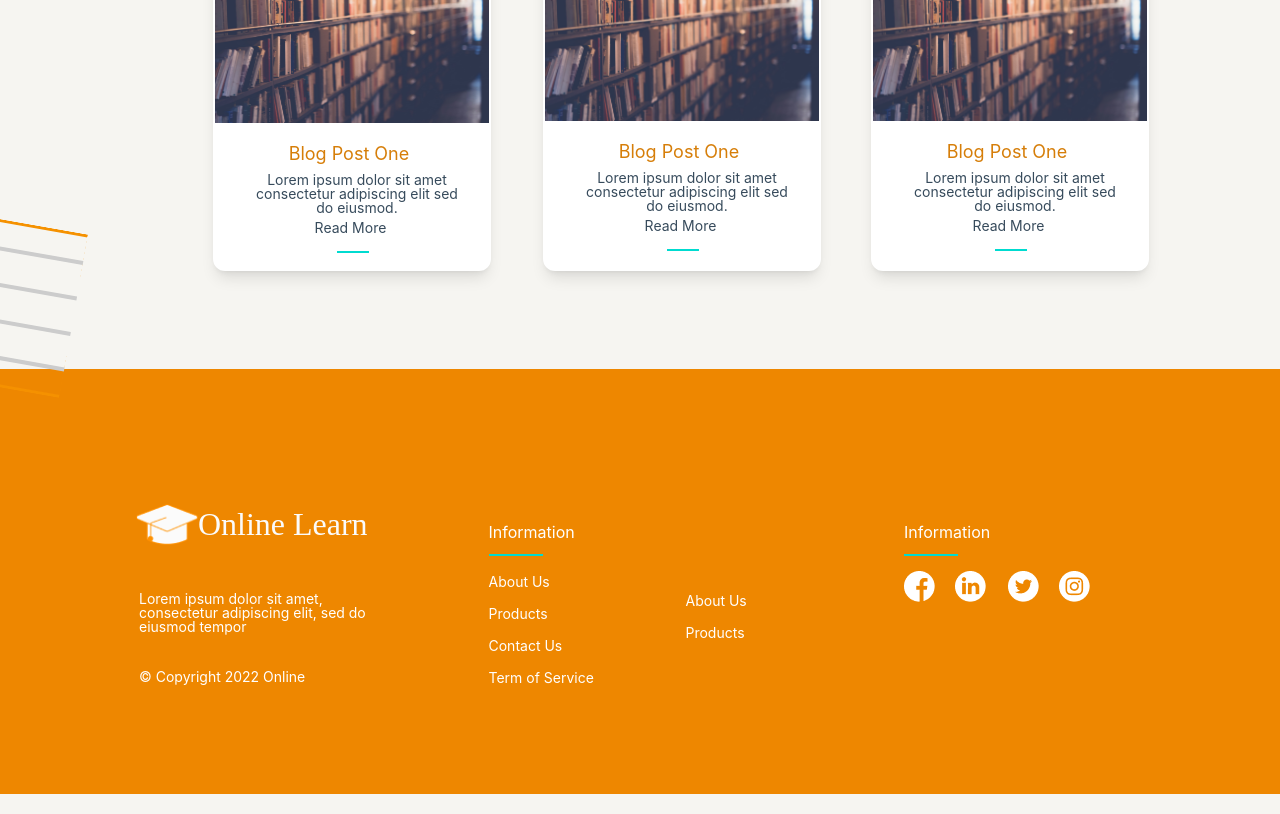
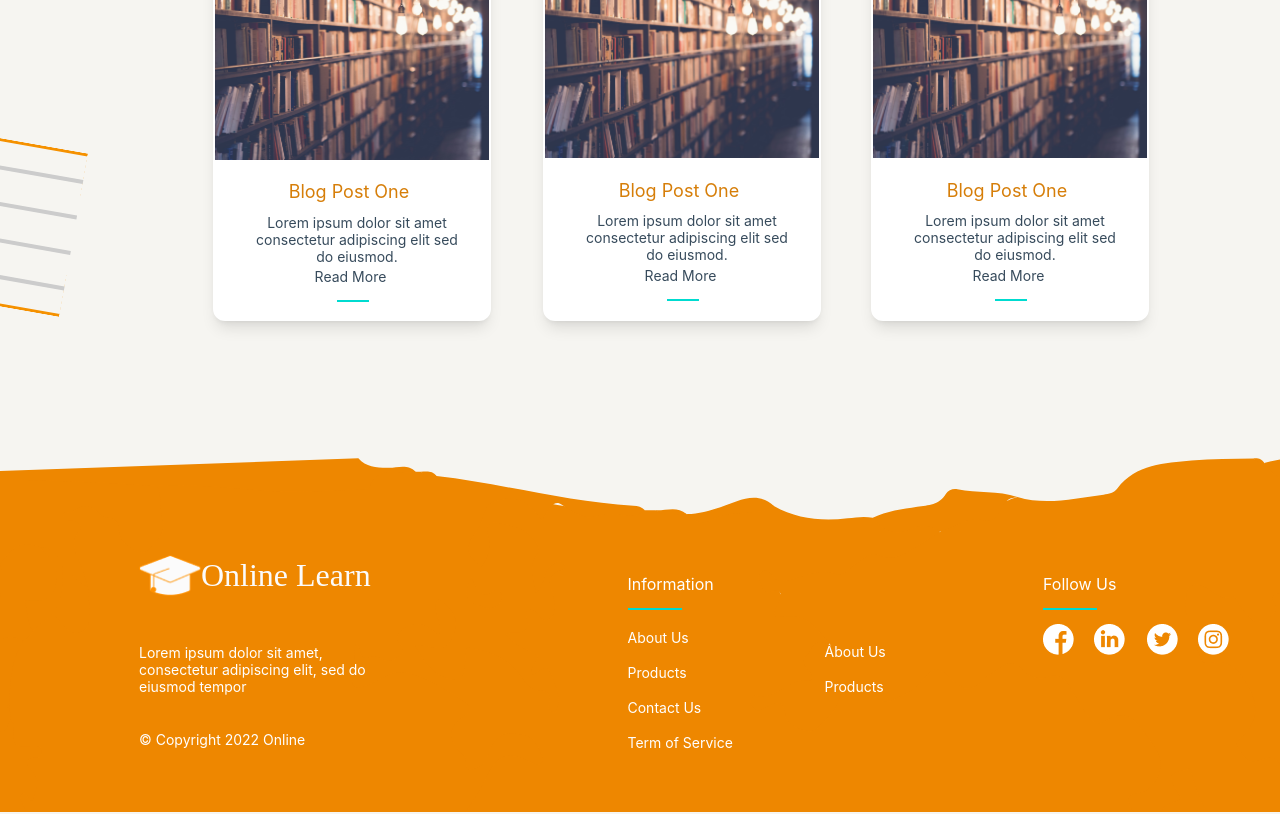
Before and after one commit to agrawaljay12/Online-Learning, a React (Vite) app: page / in a window 1280 px wide. Shown: the part 2880-3694 px from the top of the page. Built offline with nearby package versions, Linux system fonts and the light colour scheme.

Commit message:
fix the footer layout

```diff
--- a/src/component/common/Blog.jsx
+++ b/src/component/common/Blog.jsx
@@ -8,10 +8,10 @@ const Blog = () => {
         <div className="w-full max-w-[1015px] xl:ml-[188px] xl:mr-[163px] lg:ml-[120px] mt-[153px]">
           <img src={HeaderLogo} alt="" className="mx-auto" />
           <div className="mx-auto">
-            <span className="w-[273px] h-[45px] block mx-auto font-[Libre Baskerville] text-[rgba(55,75,92,1)] xl:text-[36px] text-[34px] font-normal leading-none pt-[17.18px]">
+            <span className="w-[273px] block mx-auto font-[Libre Baskerville] text-[rgba(55,75,92,1)] xl:text-[36px] text-[34px] font-normal leading-[45px] pt-[17.18px]">
               Read Our Blog
             </span>
-            <p className=" w-[450px] h-[60px] ml-[247px] mr-[240px] text-center font-[Libre Baskerville] text-[rgba(55,75,92,1)] text-[16px] font-normal leading-none pt-[19.53px]">
+            <p className=" w-[450px] ml-[247px] mr-[240px] text-center font-[Libre Baskerville] text-[rgba(55,75,92,1)] text-[16px] font-normal leading-[20px] pt-[19.53px]">
               Lorem ipsum dolor sit amet, consectetur adipiscing <br />
               elit sed do eiusmod tempor incididunt ut labore et <br /> dolore
               magna aliqua.
@@ -21,15 +21,15 @@ const Blog = () => {
               {/* 1st */}
               <div className="ml-[25px] mt-[11.53px] mr-[25px] bg-white shadow-lg rounded-xl border-[2px] border-white">
                 <img src={Library} alt="" className="w-[278px] h-[195px]" />
-                <span className="block font-[Libre Baskerville] text-[rgba(214,126,9,1)] text-[18px] font-normal leading-none pt-[21.47px] pl-[73.67px] pr-[73.33px]">
+                <span className="block font-[Libre Baskerville] text-[rgba(214,126,9,1)] text-[18px] font-normal leading-[22px] pt-[21.47px] pl-[73.67px] pr-[73.33px]">
                   Blog Post One
                 </span>
-                <p className="text-center font-[Libre Baskerville] text-[rgba(55,75,92,1)] text-[14px] font-normal leading-none pt-[10.53px] pl-[35px] pr-[25px]">
+                <p className="text-center font-[Libre Baskerville] text-[rgba(55,75,92,1)] text-[14px] font-normal leading-[17px] pt-[10.53px] pl-[35px] pr-[25px]">
                   Lorem ipsum dolor sit amet <br /> consectetur adipiscing elit
                   sed <br />
                   do eiusmod.
                 </p>
-                <span className=" w-[79px] h-[17px] text-center font-[Libre Baskerville] text-[rgba(55,75,92,1)] text-[14px] font-normal leading-none pt-[17.47px] pl-[99.62px] pr-[99.38px]">
+                <span className=" w-[79px] text-center font-[Libre Baskerville] text-[rgba(55,75,92,1)] text-[14px] font-normal leading-[17px] pt-[17.47px] pl-[99.62px] pr-[99.38px]">
                   Read More
                 </span>
                 <div className="border-t-2 mt-[11.5px] mb-[16.5px] ml-[121.5px] mr-[120.5px] border-[rgba(0,219,208,1)]"></div>
@@ -38,15 +38,15 @@ const Blog = () => {
               {/* 2nd */}
               <div className="ml-[27px] mt-[12.53px] mr-[23px] bg-white shadow-lg rounded-xl border-[2px] border-white">
                 <img src={Library} alt="" />
-                <span className="block font-[Libre Baskerville] text-[rgba(214,126,9,1)] text-[18px] font-normal leading-none pt-[21.47px] pl-[73.67px] pr-[73.33px]">
+                <span className="block font-[Libre Baskerville] text-[rgba(214,126,9,1)] text-[18px] font-normal leading-[22px] pt-[21.47px] pl-[73.67px] pr-[73.33px]">
                   Blog Post One
                 </span>
-                <p className="text-center font-[Libre Baskerville] text-[rgba(55,75,92,1)] text-[14px] font-normal leading-none pt-[10.53px] pl-[35px] pr-[25px]">
+                <p className="text-center font-[Libre Baskerville] text-[rgba(55,75,92,1)] text-[14px] font-normal leading-[17px] pt-[10.53px] pl-[35px] pr-[25px]">
                   Lorem ipsum dolor sit amet <br /> consectetur adipiscing elit
                   sed <br />
                   do eiusmod.
                 </p>
-                <span className=" w-[79px] h-[17px] text-center font-[Libre Baskerville] text-[rgba(55,75,92,1)] text-[14px] font-normal leading-none pt-[17.47px] pl-[99.62px] pr-[99.38px]">
+                <span className=" w-[79px] text-center font-[Libre Baskerville] text-[rgba(55,75,92,1)] text-[14px] font-normal leading-[17px] pt-[17.47px] pl-[99.62px] pr-[99.38px]">
                   Read More
                 </span>
                 <div className="border-t-2 mt-[11.5px] mb-[16.5px] ml-[121.5px] mr-[120.5px] border-[rgba(0,219,208,1)]"></div>
@@ -55,15 +55,15 @@ const Blog = () => {
               {/* 3rd */}
                 <div className="ml-[27px] mt-[12.53px] mr-[23px] bg-white shadow-lg rounded-xl border-[2px] border-white">
                 <img src={Library} alt="" />
-                <span className="block font-[Libre Baskerville] text-[rgba(214,126,9,1)] text-[18px] font-normal leading-none pt-[21.47px] pl-[73.67px] pr-[73.33px]">
+                <span className="block font-[Libre Baskerville] text-[rgba(214,126,9,1)] text-[18px] font-normal leading-[22px] pt-[21.47px] pl-[73.67px] pr-[73.33px]">
                   Blog Post One
                 </span>
-                <p className="text-center font-[Libre Baskerville] text-[rgba(55,75,92,1)] text-[14px] font-normal leading-none pt-[10.53px] pl-[35px] pr-[25px]">
+                <p className="text-center font-[Libre Baskerville] text-[rgba(55,75,92,1)] text-[14px] font-normal leading-[17px] pt-[10.53px] pl-[35px] pr-[25px]">
                   Lorem ipsum dolor sit amet <br /> consectetur adipiscing elit
                   sed <br />
                   do eiusmod.
                 </p>
-                <span className=" w-[79px] h-[17px] text-center font-[Libre Baskerville] text-[rgba(55,75,92,1)] text-[14px] font-normal leading-none pt-[17.47px] pl-[99.62px] pr-[99.38px]">
+                <span className=" w-[79px] text-center font-[Libre Baskerville] text-[rgba(55,75,92,1)] text-[14px] font-normal leading-[17px] pt-[17.47px] pl-[99.62px] pr-[99.38px]">
                   Read More
                 </span>
                 <div className="border-t-2 mt-[11.5px] mb-[16.5px] ml-[121.5px] mr-[120.5px] border-[rgba(0,219,208,1)]"></div>
--- a/src/component/layout/Footer.jsx
+++ b/src/component/layout/Footer.jsx
@@ -3,58 +3,59 @@ import Facebook from "../../assets/icon/Facebook.png";
 import Instagram from "../../assets/icon/Instagram.png";
 import Twitter from "../../assets/icon/Twitter.png";
 import Linkedin from "../../assets/icon/Linkedin.png";
+import FooterBackground from "../../assets/image/FooterBackground.svg"
 
 const Footer = () => {
   return (
     <>
       <footer>
-        <div className="w-full max-w-[1843.79px] h-[425px] mt-[97.84px] bg-[rgba(238,135,0,1)] text-[rgba(255,255,255,1)]">
-          <div className="grid xl:grid-cols-[488.5px_197px_218.5px_183.79px] lg:grid-cols-3 md:grid-cols-2 grid-cols-1 min-h-0 lg:self-start xs:justify-items-center">
+        <div style={{ backgroundImage: `url(${FooterBackground})` }} className="bg-[position:0_-2px] bg-no-repeat w-full max-w-[1843.79px] h-[395px] mt-[97.84px] text-[rgba(255,255,255,1)]">
+          <div className="grid xl:grid-cols-[488.5px_197px_218.5px_183.79px] lg:grid-cols-3 md:grid-cols-2 grid-cols-1 min-h-0 lg:self-start xs:justify-items-center ml-[139px]">
             {/* logo section */}
             <div>
-              <div className="flex items-center mt-[134.98px] ml-[135.96px]">
+              <div className="flex items-center mt-[134.98px]">
                 <img
                   src={FooterLogo}
                   alt=""
                   className="w-[61.94px] h-[40.8px]"
                 />
-                <span className="text-[rgba(251,251,251,1)] font-[Forte] font-normal text-[32px] leading-7">
+                <span className="text-[rgba(251,251,251,1)] font-[Forte] font-normal text-[32px] leading-[43px]">
                   Online Learn
                 </span>
               </div>
-              <p className="ml-[139px] mt-[47.29px] font-[Libre Baskerville] font-normal text-[14px] leading-none">
+              <p className="mt-[47.29px] font-[Libre Baskerville] font-normal text-[14px] leading-[17px]">
                 Lorem ipsum dolor sit amet, <br /> consectetur adipiscing elit,
                 sed do <br /> eiusmod tempor
               </p>
-              <p className="ml-[139px] mb-[386.1px] mt-[36.18px] font-[Libre Baskerville] font-normal text-[14px] leading-none">
+              <p className="mt-[36.18px] font-[Libre Baskerville] font-normal text-[14px] leading-[17px]">
                 © Copyright 2022 Online
               </p>
             </div>
 
             {/* Information */}
             <div>
-              <h4 className="mt-[154.86px] text-[rgba(255,255,255,1)] font-[Libre Baskerville] font-normal text-[16px] leading-none">
+              <h4 className="mt-[154.86px] text-[rgba(255,255,255,1)] font-[Libre Baskerville] font-normal text-[16px] leading-5">
                 Information
               </h4>
               <div className="mt-[14.32px] border-b-[2px] border-[rgba(0,219,208,1)] w-[54px]"></div>
               <ul className="list-none">
                 <a href="">
-                  <li className="mt-[18.68px] text-[rgba(255,255,255,1)] font-[Libre Baskerville] font-normal text-[14px] leading-none">
+                  <li className="mt-[18.68px] text-[rgba(255,255,255,1)] font-[Libre Baskerville] font-normal text-[14px] leading-[17px]">
                     About Us
                   </li>
                 </a>
                 <a href="">
-                  <li className="mt-[18px] text-[rgba(255,255,255,1)] font-[Libre Baskerville] font-normal text-[14px] leading-none">
+                  <li className="mt-[18px] text-[rgba(255,255,255,1)] font-[Libre Baskerville] font-normal text-[14px] leading-[17px]">
                     Products
                   </li>
                 </a>
                 <a href="">
-                  <li className="mt-[18px] text-[rgba(255,255,255,1)] font-[Libre Baskerville] font-normal text-[14px] leading-none">
+                  <li className="mt-[18px] text-[rgba(255,255,255,1)] font-[Libre Baskerville] font-normal text-[14px] leading-[17px]">
                     Contact Us
                   </li>
                 </a>
                 <a href="">
-                  <li className="mt-[18px] text-[rgba(255,255,255,1)] font-[Libre Baskerville] font-normal text-[14px] leading-none">
+                  <li className="mt-[18px] text-[rgba(255,255,255,1)] font-[Libre Baskerville] font-normal text-[14px] leading-[17px]">
                     Term of Service
                   </li>
                 </a>
@@ -65,12 +66,12 @@ const Footer = () => {
             <div className="mt-[205.86px]">
               <ul className="list-none">
                 <a href="">
-                  <li className="mt-[18.68px] text-[rgba(255,255,255,1)] font-[Libre Baskerville] font-normal text-[14px] leading-none">
+                  <li className="mt-[18.68px] text-[rgba(255,255,255,1)] font-[Libre Baskerville] font-normal text-[14px] leading-[17px]">
                     About Us
                   </li>
                 </a>
                 <a href="">
-                  <li className="mt-[18px] text-[rgba(255,255,255,1)] font-[Libre Baskerville] font-normal text-[14px] leading-none">
+                  <li className="mt-[18px] text-[rgba(255,255,255,1)] font-[Libre Baskerville] font-normal text-[14px] leading-[17px]">
                     Products
                   </li>
                 </a>
@@ -79,8 +80,8 @@ const Footer = () => {
 
             {/* follow us */}
             <div>
-              <h4 className="mt-[154.86px] text-[rgba(255,255,255,1)] font-[Libre Baskerville] font-normal text-[16px] leading-none">
-                Information
+              <h4 className="mt-[154.86px] text-[rgba(255,255,255,1)] font-[Libre Baskerville] font-normal text-[16px] leading-5">
+                Follow Us
               </h4>
               <div className="mt-[14.32px] border-b-[2px] border-[rgba(0,219,208,1)] w-[54px]"></div>
               <div className="flex mt-[14.56px]">
--- a/src/pages/Home.jsx
+++ b/src/pages/Home.jsx
@@ -35,7 +35,7 @@ const HomePage = () => {
           <div className="py-4 w-[170px]"></div>
         </div>
         <Blog />
-        <div className=" hidden lg:block absolute top-[2381.27px] rotate-10 left-[-111.98px]  w-[186.9px] h-[166.42px] rounded-l-full border-t-3 border-l-3 border-b-3 border-[rgba(245,145,0,1)] divide-y-4 divide-[rgba(204,204,204,1)]">
+        <div className=" hidden lg:block absolute top-[2300px] rotate-10 left-[-111.98px]  w-[186.9px] h-[166.42px] rounded-l-full border-t-3 border-l-3 border-b-3 border-[rgba(245,145,0,1)] divide-y-4 divide-[rgba(204,204,204,1)]">
           <div className="py-3"></div>
           <div className="py-4"></div>
           <div className="py-4"></div>
```
Also changed, not shown: src/assets/image/FooterBackground.svg (added).
